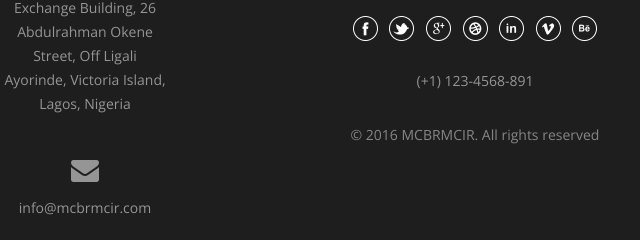
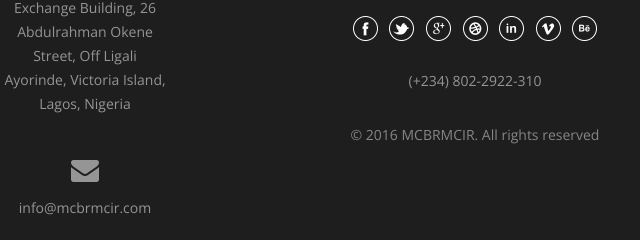
Before and after one commit to lasalvy1/mcbrmcir, a plain HTML site: page index.html in a window 1280 px wide. Shown: the part 3021-3261 px from the top of the page, 555-1195 px from the left. Drawn offline with nearby package versions, Linux system fonts and the light colour scheme; a script that the page names is missing; a web font is replaced by a local one.

Commit message:
Update index.html

```diff
--- a/index.html
+++ b/index.html
@@ -595,7 +595,7 @@ Footer
             <li class="vimeo"><a href="#">vimeo</a></li>
             <li class="behance"><a href="#">behance</a></li>
           </ul>
-          <p class="contact-info"><a href="tel:123456789">(+1) 123-4568-891</a> </p>
+          <p class="contact-info"><a href="tel:123456789">(+234) 802-2922-310</a> </p>
           <span>© 2016 MCBRMCIR. All rights reserved</span> </div>
       </div>
     </div>
```
